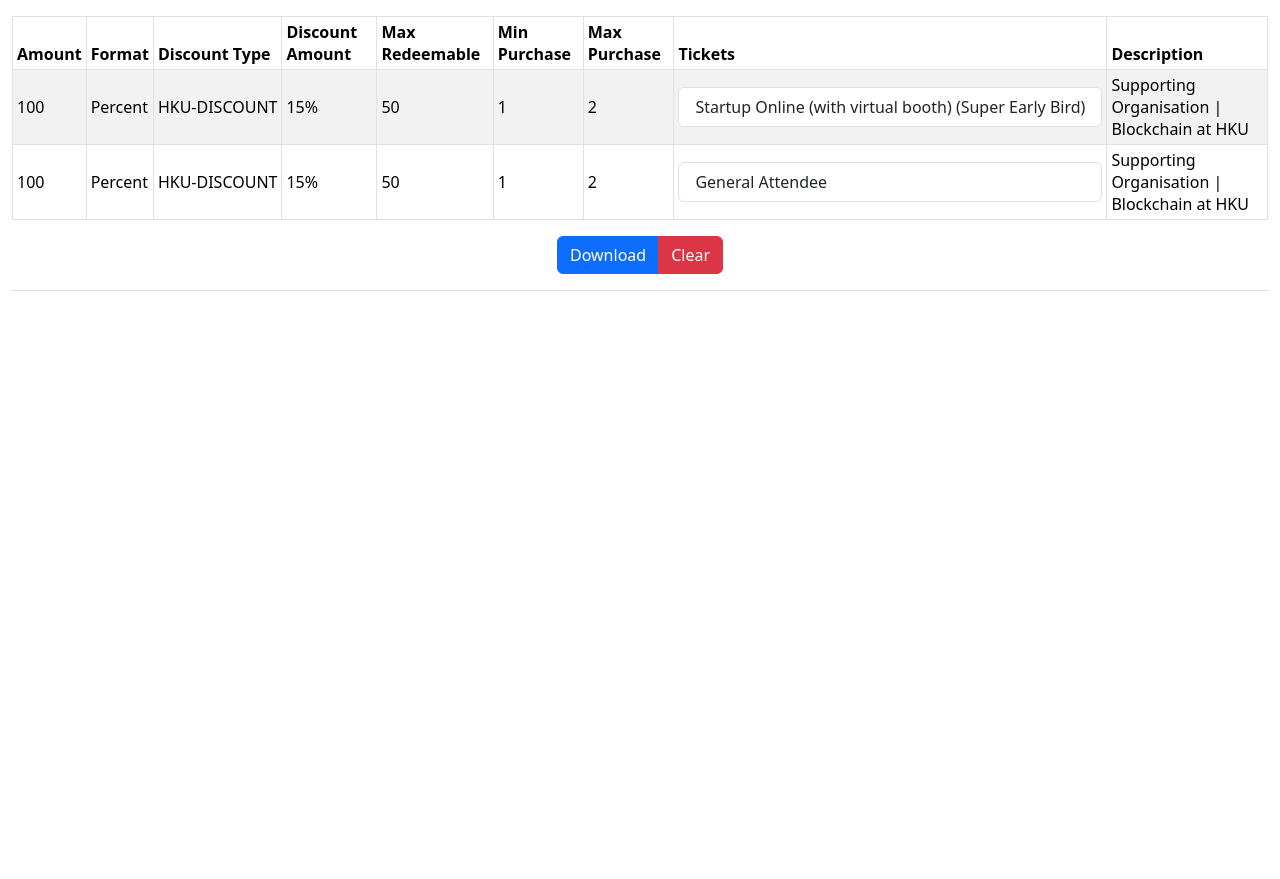
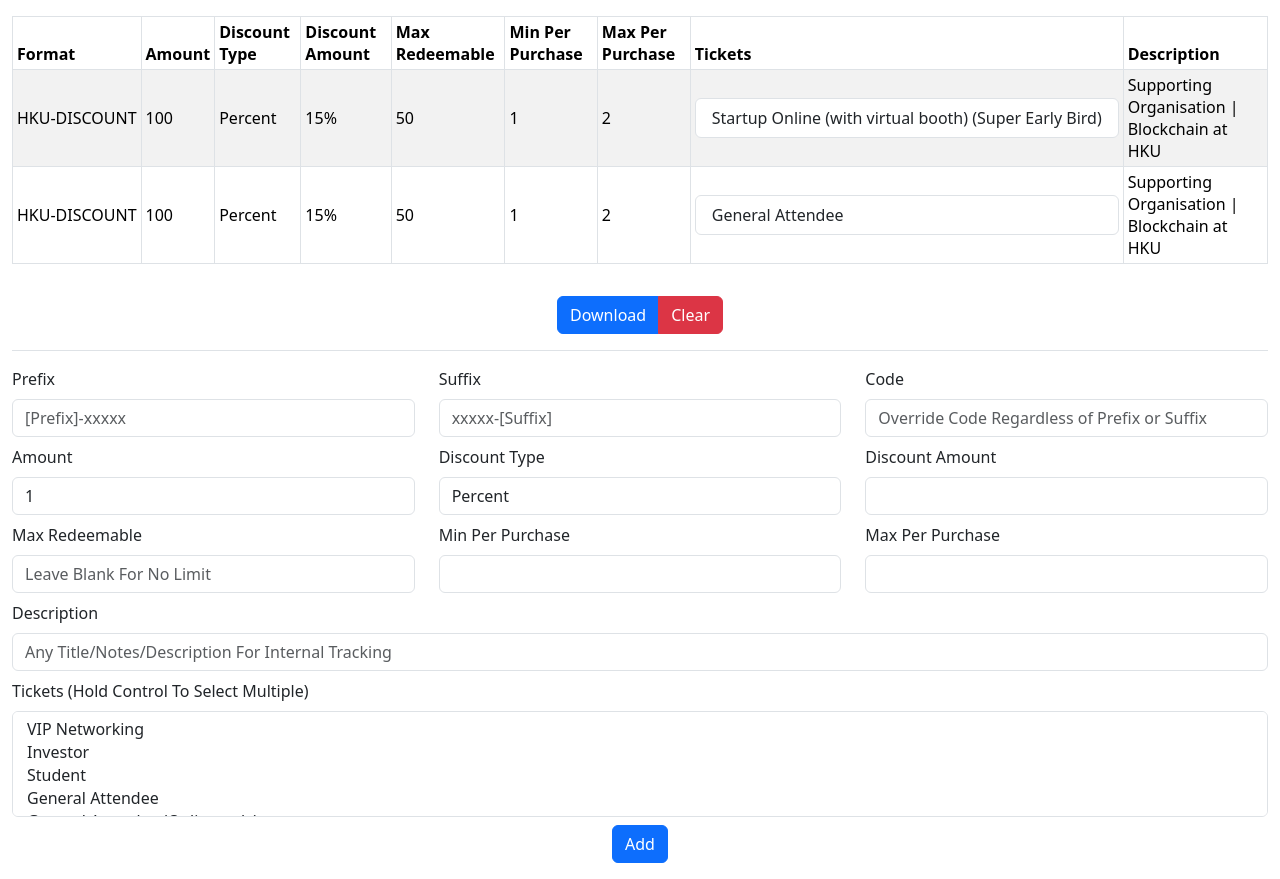
Before and after one commit to dshcheung/promo-code-generator, a React (Create React App) app: page / in a window 1280 px wide. Before the commit the page ends 800 px from the top, so only its background shows below. Built offline with nearby package versions, Linux system fonts and the light colour scheme.

Commit message:
added form

```diff
--- a/package.json
+++ b/package.json
@@ -4,6 +4,7 @@
   "private": true,
   "dependencies": {
     "file-saver": "^2.0.5",
+    "formik": "^2.4.3",
     "react": "18.2.0",
     "react-dom": "18.2.0"
   },
--- a/src/App.js
+++ b/src/App.js
@@ -1,5 +1,6 @@
 import React, { useState } from 'react';
 import { saveAs } from 'file-saver';
+import { Formik, Field, Form } from 'formik';
 
 const HEADERS = [
   'Code*', // 0
@@ -156,19 +157,21 @@ export default function App() {
     }
   };
 
+  const onSubmit = (values) => {};
+
   return (
     <div className="container-fluid my-3">
-      <div className="table-responsive">
+      <div className="table-responsive my-3">
         <table className="table table-striped table-bordered table-sm align-middle">
           <thead>
             <tr>
+              <th scope="col">Format</th>
               <th scope="col">Amount</th>
-              <th scope="col">Format</th>
               <th scope="col">Discount Type</th>
               <th scope="col">Discount Amount</th>
               <th scope="col">Max Redeemable</th>
-              <th scope="col">Min Purchase</th>
-              <th scope="col">Max Purchase</th>
+              <th scope="col">Min Per Purchase</th>
+              <th scope="col">Max Per Purchase</th>
               <th scope="col">Tickets</th>
               <th scope="col">Description</th>
             </tr>
@@ -177,11 +180,11 @@ export default function App() {
             {items.map((item, i) => {
               return (
                 <tr key={i}>
-                  <td scope="row">{item.amount}</td>
-                  <td>{getItemData(item.data, 1)?.[1]}</td>
                   <td className="text-nowrap">
                     {getCodeFormat(getItemData(item.data, 0)?.[1])}
                   </td>
+                  <td scope="row">{item.amount}</td>
+                  <td>{getItemData(item.data, 1)?.[1]}</td>
                   <td>{getItemData(item.data, 2)?.[1]}</td>
                   <td>{getItemData(item.data, 3)?.[1]}</td>
                   <td>{getItemData(item.data, 6)?.[1]}</td>
@@ -203,7 +206,7 @@ export default function App() {
         </table>
       </div>
 
-      <div className="text-center">
+      <div className="text-center my-3">
         <div class="btn-group">
           <button
             type="button"
@@ -220,6 +223,180 @@ export default function App() {
       </div>
 
       <div className="border-top my-3"></div>
+
+      <Formik initialValues={{ amount: 1 }} onSubmit={onSubmit}>
+        <Form>
+          <div className="row">
+            <div className="mb-2 col-12 col-md-4">
+              <label htmlFor="prefix" className="form-label">
+                Prefix
+              </label>
+              <Field
+                id="prefix"
+                name="prefix"
+                className="form-control"
+                type="text"
+                placeholder="[Prefix]-xxxxx"
+              />
+            </div>
+
+            <div className="mb-2 col-12 col-md-4">
+              <label htmlFor="suffix" className="form-label">
+                Suffix
+              </label>
+              <Field
+                id="suffix"
+                name="suffix"
+                className="form-control"
+                type="text"
+                placeholder="xxxxx-[Suffix]"
+              />
+            </div>
+
+            <div className="mb-2 col-12 col-md-4">
+              <label htmlFor="code" className="form-label">
+                Code
+              </label>
+              <Field
+                id="code"
+                name="code"
+                className="form-control"
+                type="text"
+                placeholder="Override Code Regardless of Prefix or Suffix"
+              />
+            </div>
+          </div>
+
+          <div className="row">
+            <div className="mb-2 col-12 col-md-4">
+              <label htmlFor="amount" className="form-label">
+                Amount
+              </label>
+              <Field
+                id="amount"
+                name="amount"
+                className="form-control"
+                type="number"
+              />
+            </div>
+
+            <div className="mb-2 col-12 col-md-4">
+              <label htmlFor="discountType" className="form-label">
+                Discount Type
+              </label>
+              <Field
+                id="discountType"
+                name="discountType"
+                className="form-control"
+                component="select"
+              >
+                <option value="Percent">Percent</option>
+                <option value="Flat">Flat</option>
+              </Field>
+            </div>
+
+            <div className="mb-2 col-12 col-md-4">
+              <label htmlFor="discountAmount" className="form-label">
+                Discount Amount
+              </label>
+              <Field
+                id="discountAmount"
+                name="discountAmount"
+                className="form-control"
+                type="number"
+              />
+            </div>
+          </div>
+
+          <div className="row">
+            <div className="mb-2 col-12 col-md-4">
+              <label htmlFor="redeemable" className="form-label">
+                Max Redeemable
+              </label>
+              <Field
+                id="redeemable"
+                name="redeemable"
+                className="form-control"
+                type="number"
+                placeholder="Leave Blank For No Limit"
+              />
+            </div>
+
+            <div className="mb-2 col-12 col-md-4">
+              <label htmlFor="minPurchase" className="form-label">
+                Min Per Purchase
+              </label>
+              <Field
+                id="minPurchase"
+                name="minPurchase"
+                className="form-control"
+                type="number"
+              />
+            </div>
+
+            <div className="mb-2 col-12 col-md-4">
+              <label htmlFor="maxPurchase" className="form-label">
+                Max Per Purchase
+              </label>
+              <Field
+                id="maxPurchase"
+                name="maxPurchase"
+                className="form-control"
+                type="number"
+              />
+            </div>
+          </div>
+
+          <div className="row">
+            <div className="mb-2 col-12">
+              <label htmlFor="description" className="form-label">
+                Description
+              </label>
+              <Field
+                id="description"
+                name="description"
+                className="form-control"
+                type="text"
+                placeholder="Any Title/Notes/Description For Internal Tracking"
+              />
+            </div>
+          </div>
+
+          <div className="row">
+            <div className="mb-2 col-12">
+              <label htmlFor="tickets" className="form-label">
+                Tickets (Hold Control To Select Multiple)
+              </label>
+              <Field
+                id="tickets"
+                name="tickets"
+                className="form-control"
+                component="select"
+                multiple
+              >
+                <option value="14">VIP Networking</option>
+                <option value="31">Investor</option>
+                <option value="34">Student</option>
+                <option value="17">General Attendee</option>
+                <option value="37">General Attendee (Online only)</option>
+                <option value="20">General Attendee + GBA Day</option>
+                <option value="22">Greater Bay Area (GBA) Day</option>
+                <option value="21">
+                  Greater Bay Area (GBA) Day + Startup Kiosk
+                </option>
+                <option value="28">Startup Kiosk (+2 tickets)</option>
+                <option value="25">Startup Online (with virtual booth)</option>
+              </Field>
+            </div>
+          </div>
+
+          <div className="text-center">
+            <button type="submit" className="btn btn-primary">
+              Add
+            </button>
+          </div>
+        </Form>
+      </Formik>
     </div>
   );
 }
```
